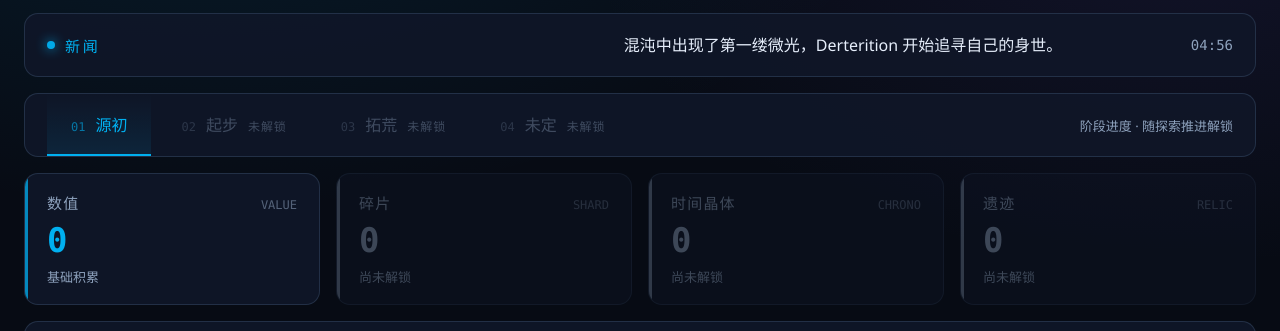
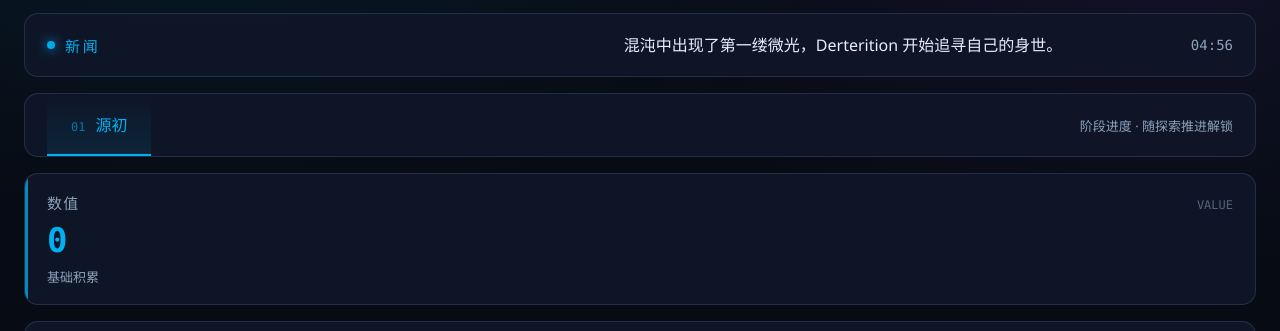
Before and after one commit to Tecx-Root/LMTL, a plain HTML site: page index.html in a window 1280 px wide. Shown: the part 141-472 px from the top of the page. Drawn offline with Linux system fonts and the light colour scheme.

Commit message:
hide ununlocked content

```diff
--- a/app.js
+++ b/app.js
@@ -51,7 +51,6 @@
     { stageId: "unknown", text: "第3章 · 未定：更远处的变化仍不可见。" }
   ];
 
-  var RESOURCE_ORDER = ["数值", "碎片", "时间晶体", "遗迹"];
   var unlockedStages = new Set(["origin"]);
 
   var tabsEl = document.getElementById("tabs");
@@ -75,39 +74,33 @@
   function renderTabs() {
     tabsEl.innerHTML = "";
     STAGES.forEach(function (stage, index) {
-      var unlocked = isUnlocked(stage.id);
+      if (!isUnlocked(stage.id)) return;
+
       var button = document.createElement("button");
       button.type = "button";
-      button.className =
-        "tab" + (stage.id === activeStageId ? " active" : "") + (unlocked ? "" : " locked");
-      button.disabled = !unlocked;
+      button.className = "tab" + (stage.id === activeStageId ? " active" : "");
       button.setAttribute("role", "tab");
       button.setAttribute("aria-selected", stage.id === activeStageId ? "true" : "false");
-      button.title = unlocked ? stage.title : "尚未解锁";
+      button.title = stage.title;
       button.dataset.stageId = stage.id;
       button.innerHTML =
         '<span class="tab-index">' +
         String(index + 1).padStart(2, "0") +
         "</span>" +
-        stage.tab +
-        (unlocked ? "" : '<span class="tab-lock">未解锁</span>');
-
-      if (unlocked) {
-        button.addEventListener("click", function () {
-          setActiveStage(stage.id);
-        });
-      }
+        stage.tab;
+      button.addEventListener("click", function () {
+        setActiveStage(stage.id);
+      });
       tabsEl.appendChild(button);
     });
   }
 
   function renderResources(stage) {
     resourcesEl.innerHTML = "";
-    RESOURCE_ORDER.forEach(function (name) {
+    stage.resources.forEach(function (name) {
       var meta = RESOURCE_META[name];
-      var unlocked = stage.resources.indexOf(name) !== -1;
       var card = document.createElement("article");
-      card.className = "resource-card" + (unlocked ? "" : " locked");
+      card.className = "resource-card";
       card.innerHTML =
         '<div class="res-head"><span class="res-name">' +
         name +
@@ -116,7 +109,7 @@
         "</span></div>" +
         '<div class="res-value">0</div>' +
         '<div class="res-note">' +
-        (unlocked ? meta.note : "尚未解锁") +
+        meta.note +
         "</div>";
       resourcesEl.appendChild(card);
     });
--- a/styles.css
+++ b/styles.css
@@ -239,7 +239,7 @@ body {
   transition: color 0.18s ease, background 0.18s ease;
 }
 
-.tab:hover:not(.locked) {
+.tab:hover {
   color: var(--text);
 }
 
@@ -249,21 +249,10 @@ body {
   background: linear-gradient(180deg, transparent, var(--accent-soft));
 }
 
-.tab.locked {
-  opacity: 0.38;
-  cursor: not-allowed;
-}
-
 .tab-index {
   margin-right: 10px;
   font: 12px Consolas, "Courier New", monospace;
   opacity: 0.6;
-}
-
-.tab-lock {
-  margin-left: 10px;
-  font-size: 12px;
-  letter-spacing: 0.08em;
 }
 
 .tabs-hint {
@@ -276,7 +265,7 @@ body {
 .resource-bar {
   flex: 0 0 auto;
   display: grid;
-  grid-template-columns: repeat(4, minmax(0, 1fr));
+  grid-template-columns: repeat(auto-fit, minmax(220px, 1fr));
   gap: var(--gap);
 }
 
@@ -298,14 +287,6 @@ body {
   width: 3px;
   background: var(--accent);
   opacity: 0.75;
-}
-
-.resource-card.locked {
-  opacity: 0.4;
-}
-
-.resource-card.locked::before {
-  background: var(--muted);
 }
 
 .res-head {
@@ -331,10 +312,6 @@ body {
   margin-top: 10px;
   color: var(--accent);
   font: 600 34px/1 Consolas, "Courier New", monospace;
-}
-
-.resource-card.locked .res-value {
-  color: var(--muted);
 }
 
 .res-note {
@@ -518,10 +495,6 @@ body {
     display: none;
   }
 
-  .resource-bar {
-    grid-template-columns: repeat(2, minmax(0, 1fr));
-  }
-
   .main-head {
     flex-direction: column;
     align-items: flex-start;
```
